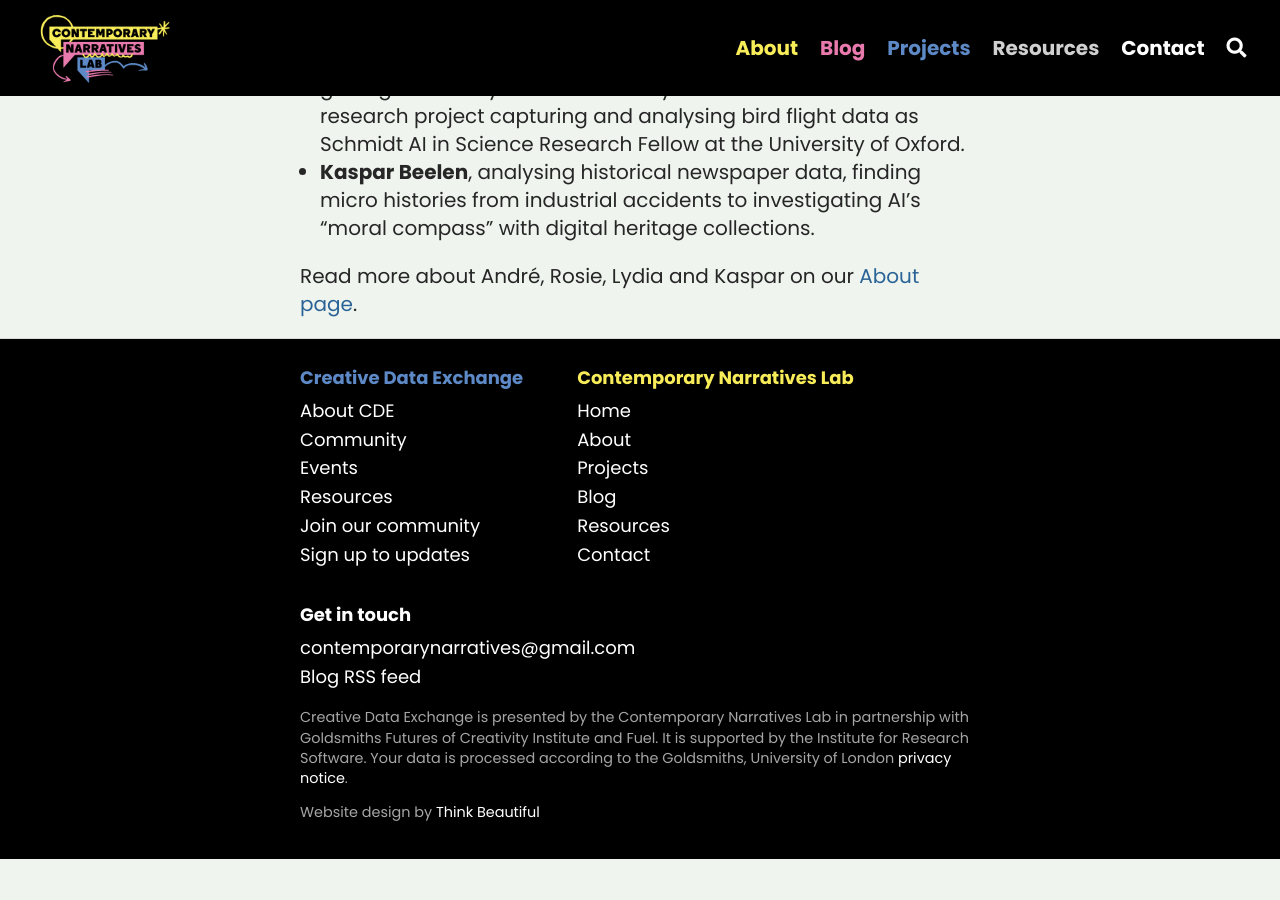
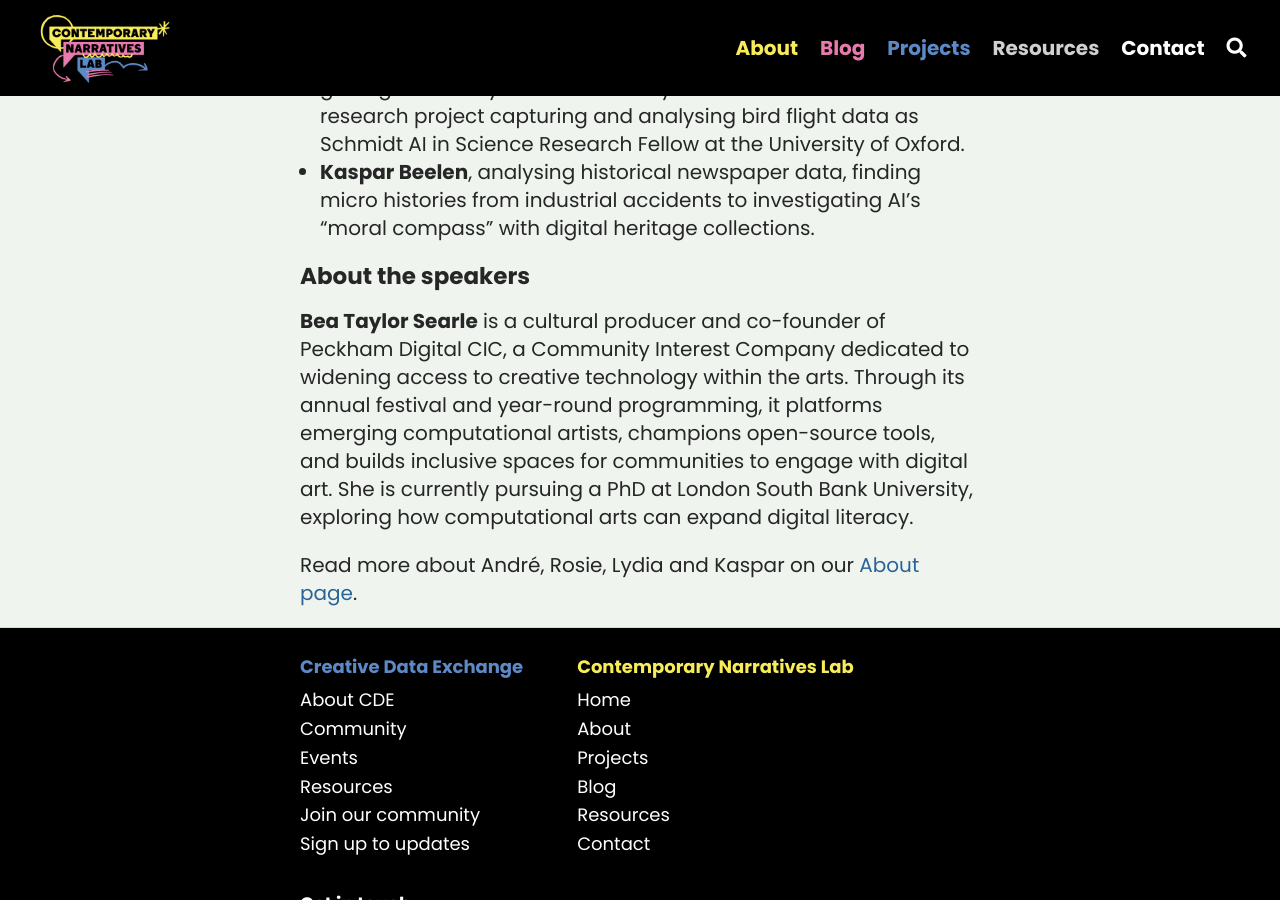
Before and after one commit to RobinKwong/contemporarynarratives, a Jekyll site: the page built from projects/creative-data-exchange/events.md, in a window 1280 px wide and 900 px high, scrolled down 1495 px. Built offline with Jekyll 4.4.1, drawn with Linux system fonts in a browser that asks for light colours; before the commit the page ends 2354 px from its top, so only the background shows below that.

Commit message:
CDE: Bea Taylor Searle's bio on Events (About the speakers); drop TL;DR heading on About
Co-Authored-By: Claude Opus 5.5 <noreply@anthropic.com>
Claude-Session: https://claude.ai/code/session_01TgLmUt9UZTVZHpFJKD566S

```diff
--- a/projects/creative-data-exchange/events.md
+++ b/projects/creative-data-exchange/events.md
@@ -30,4 +30,8 @@ Chaired by **André Piza**, we heard presentations from:
 - **Lydia France**, presenting *Marker*, an AI-based app that supports the creative writer's process rather than writing for them or getting in the way of their creativity. She also showed her research project capturing and analysing bird flight data as Schmidt AI in Science Research Fellow at the University of Oxford.
 - **Kaspar Beelen**, analysing historical newspaper data, finding micro histories from industrial accidents to investigating AI's "moral compass" with digital heritage collections.
 
+#### About the speakers
+
+**Bea Taylor Searle** is a cultural producer and co-founder of Peckham Digital CIC, a Community Interest Company dedicated to widening access to creative technology within the arts. Through its annual festival and year-round programming, it platforms emerging computational artists, champions open-source tools, and builds inclusive spaces for communities to engage with digital art. She is currently pursuing a PhD at London South Bank University, exploring how computational arts can expand digital literacy.
+
 Read more about André, Rosie, Lydia and Kaspar on our [About page]({{ base | append: '#who-we-are' | relative_url }}).
```
Also changed, not shown: projects/creative-data-exchange/index.md (+0 -2 lines).
